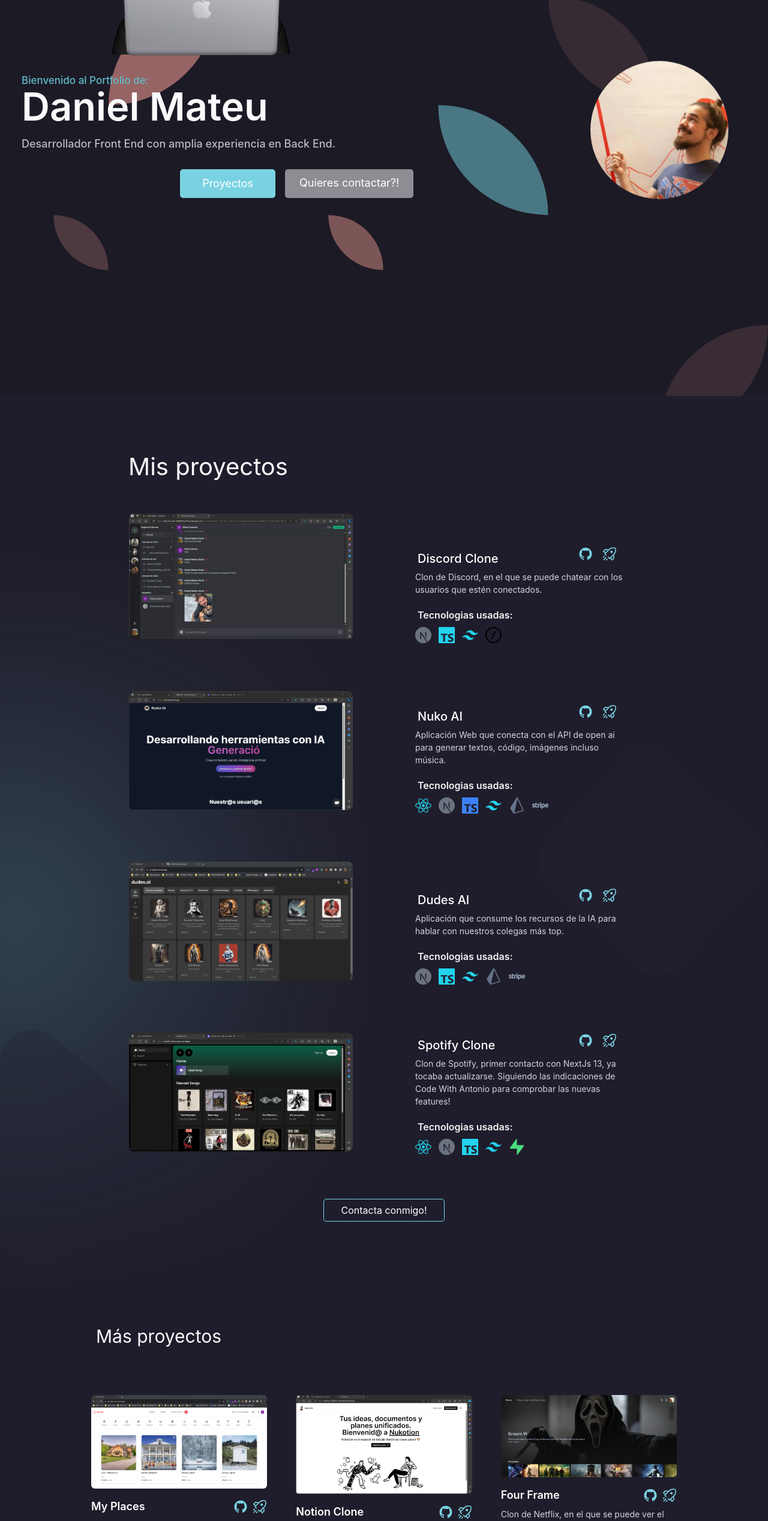
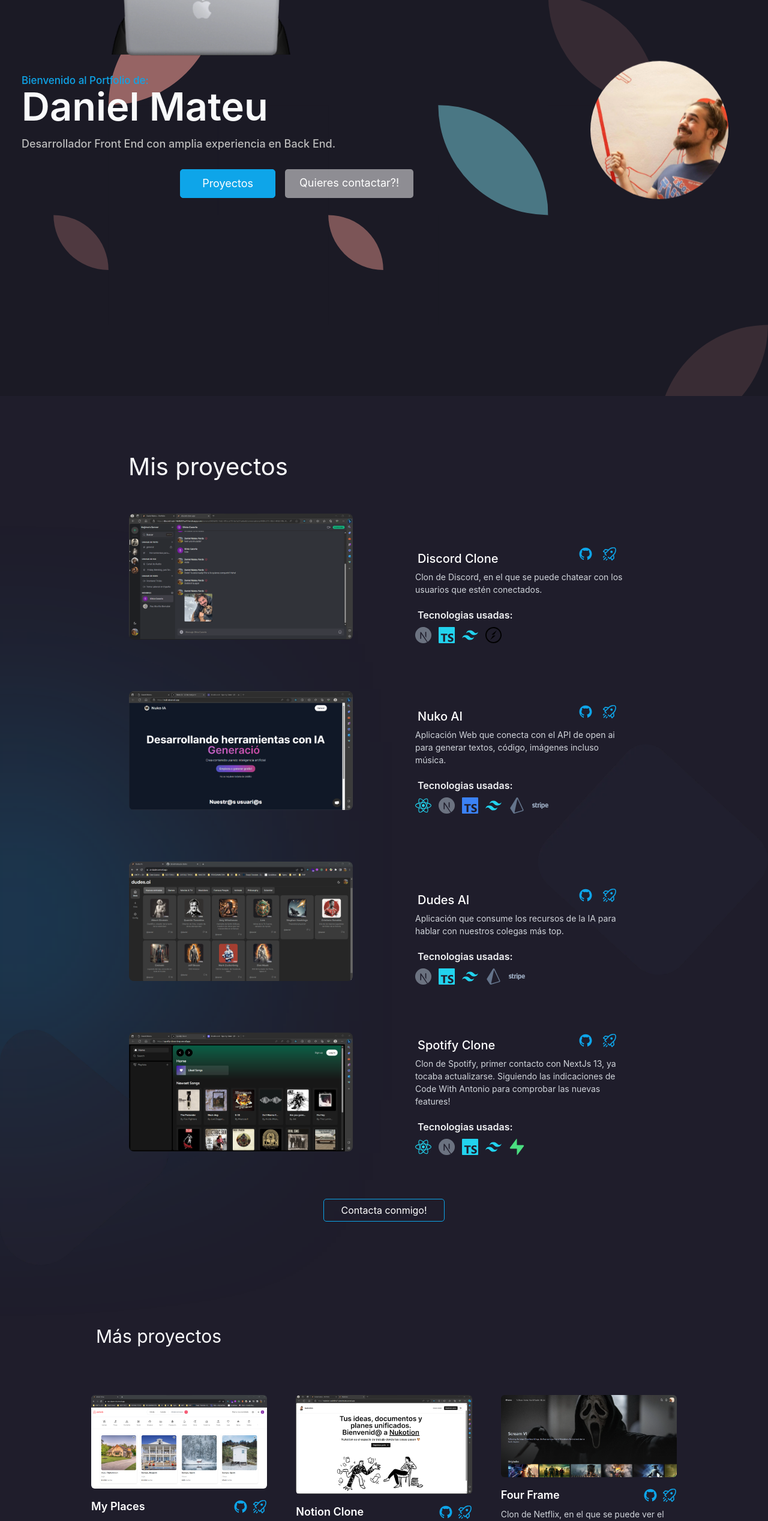
Before and after one commit to danielmateu/portfolio-agosto-2023, a Next.js app: page / in a window 1280 px wide. Shown: the part 140-2675 px from the top of the page at 60% size. Built offline with nearby package versions, Linux system fonts and the light colour scheme.

Commit message:
last changes updated

```diff
--- a/components/AboutMe.jsx
+++ b/components/AboutMe.jsx
@@ -60,8 +60,8 @@
 
         <MyStudies />
 
-        <div className={` mt-20 ${theme !== 'dark' ? 'text-[#262737]' : 'text-gray-200'}    text-lg mb-10`}>
-          <p className={' font-medium'}>Descarga mi cv  <a href={cv} download={true} className={'text-sky-500 font-semibold'} >aquí!</a> </p>
+        <div className={`mt-20 ${theme !== 'dark' ? 'text-[#262737]' : 'text-gray-200'}    text-lg mb-10`}>
+          <p className={'font-medium'}>Descarga mi cv  <a href={cv} download={true} className={'text-sky-500 font-semibold hover:underline'} >aquí!</a> </p>
         </div>
 
       </motion.div>
--- a/components/Home.jsx
+++ b/components/Home.jsx
@@ -40,7 +40,7 @@
 
         <motion.div initial={{ opacity: 0 }} animate={{ opacity: 1 }} transition={{ duration: 1 }} className={'mb-16 w-[100%] z-10 max-w-[300px] sm:max-w-[100%] sm:ml-10  lg:pr-10 lg:ml-5'}>
           <div className="flex flex-col items-center justify-center  text-center md:justify-start md:text-left md:items-start">
-            <span className={'text-[13px] text-[#62bbca] font-medium leading-none sm:text-[15px] md:text-[17px]'}>Bienvenido al Portfolio de:</span>
+            <span className={'text-[13px] text-sky-500 font-medium leading-none sm:text-[15px] md:text-[17px]'}>Bienvenido al Portfolio de:</span>
             <h1 className={`text-[35px] mt-0.5 ${theme !== 'dark' ? 'text-[#1F1D2B] ' : 'text-gray-50'} font-semibold leading-none sm:text-[45px] md:text-[50px] lg:text-[60px] xl:text-[65px]`}>Daniel Mateu</h1>
             <p className={`mt-5   ${theme !== 'dark' ? 'text-gray-600' : 'text-[#bbb]'} font-medium w-[89%] text-sm sm:w-[65%] sm:text-[16px] md:text-[18px]`}>Desarrollador Front End con amplia experiencia en Back End. </p>
           </div>
@@ -48,8 +48,8 @@
           <motion.div className={'pt-8'} initial={{ opacity: 0 }} animate={{ opacity: 1 }} transition={{ duration: 1.5 }}>
             <div className='flex flex-wrap text-center gap-4 justify-center'>
 
-              <a href='#projects' className={"text-sm border-[1px] font-regular border-[#79d2e2] bg-[#79d2e2] py-[9px] px-9  rounded-[5px]  text-white hover:text-slate-600 transition-all duration-200 hover:opacity-80 sm:text-base lg:text-lg"}>Proyectos</a>
-              <a href='#contact' className={`bg-[#ffffff81] text-sm font-regular py-[9px] px-6 rounded-[5px] ${theme !== 'dark' ? 'text-gray-800' : 'text-[#fff]'} transition-all duration-200 hover:bg-[#79d2e2] hover:text-white sm:text-base lg:text-lg`}>Quieres contactar?!</a>
+              <a href='#projects' className={"text-sm border-[1px] font-regular border-sky-500 bg-sky-500 py-[9px] px-9  rounded-[5px]  text-white hover:text-slate-800 transition-all duration-200 hover:opacity-80 sm:text-base lg:text-lg"}>Proyectos</a>
+              <a href='#contact' className={`bg-[#ffffff81] text-sm font-regular py-[9px] px-6 rounded-[5px] ${theme !== 'dark' ? 'text-gray-800' : 'text-[#fff]'} transition-all duration-200 hover:bg-sky-500 hover:text-white sm:text-base lg:text-lg`}>Quieres contactar?!</a>
             </div>
           </motion.div>
         </motion.div>
--- a/components/Loading.jsx
+++ /dev/null
@@ -1,9 +0,0 @@
-'use client'
-
-const Loading = () => {
-  return (
-    <div>Loading...</div>
-  )
-}
-
-export default Loading
--- a/components/MoreProjects.jsx
+++ b/components/MoreProjects.jsx
@@ -48,8 +48,8 @@
               <h6 className={`${theme === 'dark' ? 'text-white' : 'text-gray-900'} text-lg font-semibold py-2`}>{project.title}</h6>
 
               <div className='flex gap-2'>
-                <a href={project.urlRepo} target='_blank' className={'flex flex-col text-xs text-[#79d2e2]'}><AiOutlineGithub className={'text-[24px] cursor-pointer  hover:opacity-80'} /></a>
-                <a href={project.urlDeploy} target='_blank' > <RxRocket className={'text-[24px]  text-[#79d2e2] cursor-pointer  hover:opacity-80 '} /></a>
+                <a href={project.urlRepo} target='_blank' className={'flex flex-col text-xs text-sky-500'}><AiOutlineGithub className={'text-[24px] cursor-pointer  hover:opacity-80'} /></a>
+                <a href={project.urlDeploy} target='_blank' > <RxRocket className={'text-[24px]  text-sky-500 cursor-pointer  hover:opacity-80 '} /></a>
               </div>
 
             </div>
--- a/components/MyStudies.jsx
+++ b/components/MyStudies.jsx
@@ -62,7 +62,7 @@
               Másters Online
             </span>
 
-            <ul className={'border-l-[2px] border-[#79d2e2] mt-5 pl-1.5 flex flex-col gap-2  '}>
+            <ul className={'border-l-[2px] border-sky-500 mt-5 pl-1.5 flex flex-col gap-2  '}>
 
               {coderHouseCourses.map((course) => (
                 <li key={course} className={`flex whitespace-nowrap items-center ${theme === 'dark' ? 'text-gray-300' : 'text-gray-500'} text-sm  md:text-[15px]`}><BsDot className={'text-lg'} /> {course} </li>
@@ -76,7 +76,7 @@
             <span className={`${theme === 'dark' ? 'text-gray-200' : 'text-gray-800'} font-semibold text-lg ml-2 `}>
               IT Academy
             </span>
-            <ul className={'border-l-[2px] border-[#79d2e2] mt-5 pl-1.5 flex flex-col gap-2 '} >
+            <ul className={'border-l-[2px] border-sky-500 mt-5 pl-1.5 flex flex-col gap-2 '} >
 
               {educacionITCourses.map((course) => (
 
@@ -92,7 +92,7 @@
             <span className={`${theme === 'dark' ? 'text-gray-200' : 'text-gray-800'} font-semibold text-lg ml-2 `}>
               42 Barcelona
             </span>
-            <ul className={'border-l-[2px] border-[#79d2e2] mt-5 pl-1.5 flex flex-col gap-2 '} >
+            <ul className={'border-l-[2px] border-sky-500 mt-5 pl-1.5 flex flex-col gap-2 '} >
 
               {cursus42.map((course) => (
 
--- a/components/Navbar.jsx
+++ b/components/Navbar.jsx
@@ -53,7 +53,7 @@
                       <a
                         key={item.name}
                         href={item.href}
-                        className={`${theme === 'dark' ? 'text-gray-100' : 'text-gray-800  '} rounded-md px-3 py-2 text-[15px]   hover:text-[#79d2e2] transition-all duration-200 font-medium `}
+                        className={`${theme === 'dark' ? 'text-gray-100' : 'text-gray-800  '} rounded-md px-3 py-2 text-[15px]   hover:text-sky-500 transition-all duration-200 font-medium `}
                         aria-current={item.current ? 'page' : undefined}
                       >
                         {item.name}
--- a/components/ProjectCard.jsx
+++ b/components/ProjectCard.jsx
@@ -48,8 +48,8 @@
           <h3 className={`${theme !== 'dark' ? 'text-gray-800' : 'text-white'} ml-1   text-lg font-medium z-50 lg:text-xl`}>{title} </h3>
 
           <div className={'pb-4 self-start ml-1 flex gap-4 '}>
-            <a href={urlRepo} target='_blank' className={'flex flex-col text-xs text-[#79d2e2]'}><AiOutlineGithub className={'text-[24px] cursor-pointer  hover:opacity-80'} /></a>
-            <a href={urlDeploy} target='_blank' > <RxRocket className={'text-[24px]  text-[#79d2e2] cursor-pointer  hover:opacity-80 '} /></a>
+            <a href={urlRepo} target='_blank' className={'flex flex-col text-xs text-sky-500'}><AiOutlineGithub className={'text-[24px] cursor-pointer  hover:opacity-80'} /></a>
+            <a href={urlDeploy} target='_blank' > <RxRocket className={'text-[24px]  text-sky-500 cursor-pointer  hover:opacity-80 '} /></a>
           </div>
         </div>
 
--- a/components/ProjectCardReverse.jsx
+++ b/components/ProjectCardReverse.jsx
@@ -51,8 +51,8 @@
       <h3 className={`${theme !== 'dark' ? 'text-gray-800' : 'text-white'} ml-1   text-lg font-medium z-50 lg:text-xl`}>{title} </h3>
 
       <div className={' pb-10 self-start ml-1 flex gap-4 '}>
-        <a href={urlRepo} target='_blank' className={'flex flex-col text-xs text-[#79d2e2] hover:opacity-80 '}><AiOutlineGithub  className={'text-[24px]'}/></a>
-        <a href={urlDeploy} target='_blank' > <RxRocket className={'text-[24px]  text-[#79d2e2] cursor-pointer  hover:opacity-80 '} /></a>
+        <a href={urlRepo} target='_blank' className={'flex flex-col text-xs text-sky-500 hover:opacity-80 '}><AiOutlineGithub  className={'text-[24px]'}/></a>
+        <a href={urlDeploy} target='_blank' > <RxRocket className={'text-[24px]  text-sky-500 cursor-pointer  hover:opacity-80 '} /></a>
       </div>
     </div>
 
--- a/components/ProjectModal.jsx
+++ b/components/ProjectModal.jsx
@@ -146,9 +146,9 @@
                   <div className='w-auto h-auto flex gap-4'>
 
 
-                    <Link href={urlDeploy} target='_blank' name='deploy' className=' text-xs rounded-lg  sm:text-sm font-semibold px-10  py-[10px]  text-gray-50 shadow-sm sm:mt-1   transition duration-200 bg-[#79d2e2] hover:opacity-90 '>Visit</Link>
+                    <Link href={urlDeploy} target='_blank' name='deploy' className=' text-xs rounded-lg  sm:text-sm font-semibold px-10  py-[10px]  text-gray-50 shadow-sm sm:mt-1   transition duration-200 bg-sky-500 hover:opacity-90 '>Visit</Link>
 
-                    <Link href={urlRepo} target='_blank' name='repo' className={` text-xs rounded-lg  sm:text-sm font-semibold px-4 py-[10px] border border-[#79d2e2]  ${theme === 'dark' ? 'text-gray-50' : 'text-gray-900'} shadow-sm sm:mt-1  transition duration-200 hover:bg-[#79d2e2] hover:text-white  `}>Repository</Link>
+                    <Link href={urlRepo} target='_blank' name='repo' className={` text-xs rounded-lg  sm:text-sm font-semibold px-4 py-[10px] border border-sky-500  ${theme === 'dark' ? 'text-gray-50' : 'text-gray-900'} shadow-sm sm:mt-1  transition duration-200 hover:bg-sky-500 hover:text-white  `}>Repository</Link>
                   </div>
 
                   <button
--- a/components/Projects.jsx
+++ b/components/Projects.jsx
@@ -22,7 +22,7 @@
 
     <section className={`flex flex-col items-center z-50  w-full ${theme === 'dark' ? 'bg-[#1F1D2B]' : 'bg-gray-100'} relative z-100`} id='projects' >
 
-      <div className={'bg-[#79d2e2] left-[-100px] top-[50%] blur-[80px] h-[120px] w-[120px] md:h-[150px] md:w-[150px] md:blur-[100px] lg:h-[200px] lg:w-[200px] lg:blur-[130px] absolute xl:h-[300px] xl:w-[250px] xl:blur-[200px]'}></div>
+      <div className={'bg-sky-500 left-[-100px] top-[50%] blur-[80px] h-[120px] w-[120px] md:h-[150px] md:w-[150px] md:blur-[100px] lg:h-[200px] lg:w-[200px] lg:blur-[130px] absolute xl:h-[300px] xl:w-[250px] xl:blur-[200px]'}></div>
 
       <div className={'w-full max-w-[1200px] flex flex-col justify-center items-center z-10'}>
 
@@ -55,7 +55,7 @@
       </div>
       <motion.div className='mb-20 mt-20' initial={{ y: 150 }} whileInView={{ y: 0 }} transition={{ duration: 0.5 }} viewport={{ once: true }}>
 
-        <a href="#contact" className={` text-base border-[1px] font-regular border-[#79d2e2] py-[8px] px-7 rounded-[5px] ${theme === 'dark' ? 'text-white' : 'text-gray-800'} transition-all duration-200 hover:bg-[#79d2e2] `}>Contacta conmigo!</a>
+        <a href="#contact" className={` text-base border-[1px] font-regular border-sky-500 py-[8px] px-7 rounded-[5px] ${theme === 'dark' ? 'text-white' : 'text-gray-800'} transition-all duration-200 hover:bg-sky-500 `}>Contacta conmigo!</a>
       </motion.div>
     </section>
   )
```
Also changed, not shown: components/Contact.jsx (+6 -13 lines), components/Footer.jsx (+4 -5 lines). Lines whose indentation alone changed are shown as unchanged.
